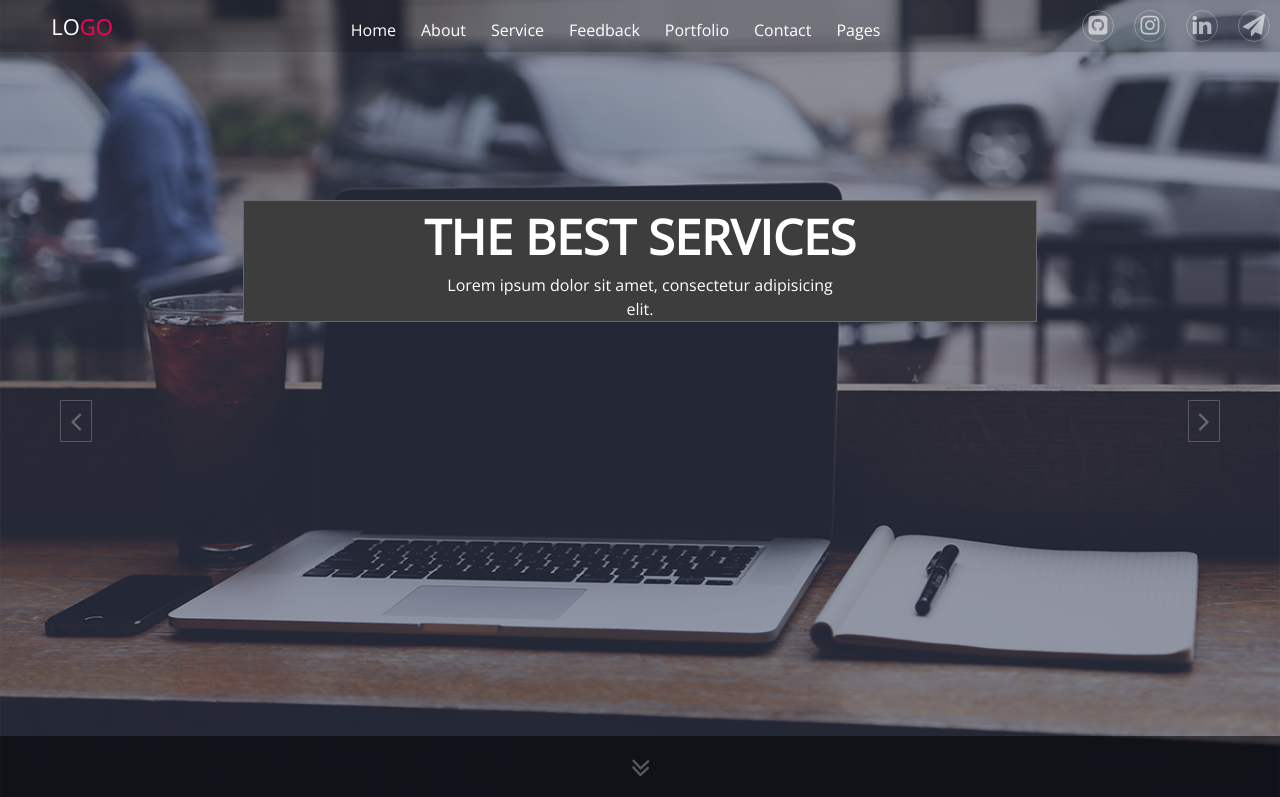
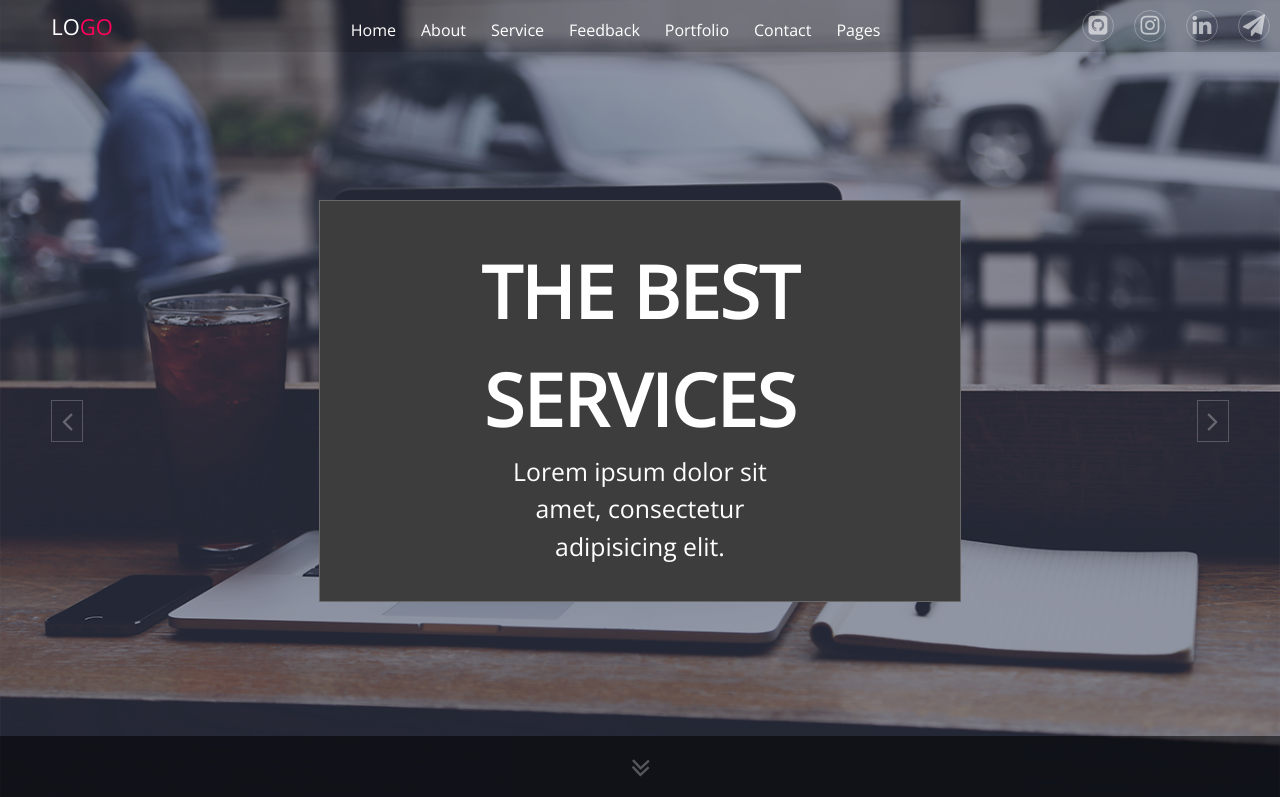
Before and after one commit to HannaChernihina/service_page, a website: page App/index.html in a window 1280 px wide. Both pictures are taken after a click on the element 76 px from the left and 421 px from the top of the page. Shown: the top 797 px of the page. Drawn offline with nearby package versions, Linux system fonts and the light colour scheme; files that its build step writes are made by us from their sources; files whose address does not match are found by name.

Commit message:
edit correctly slide style

```diff
--- a/App/index.html
+++ b/App/index.html
@@ -108,7 +108,7 @@
             <div class="overlayTitleSlid titleSlider">
                 <div class="wrapBoxTitle">
                     <p class="boxTitle">The best services</p>
-                    <p>Lorem ipsum dolor sit amet, consectetur adipisicing elit.</p>
+                    <p class="titlelastText">Lorem ipsum dolor sit amet, consectetur adipisicing elit.</p>
                 </div>
             </div></div>
 
@@ -118,7 +118,7 @@
             <div class="overlayTitleSlid titleSlider">
                 <div class="wrapBoxTitle">
                     <p class="boxTitle">The best</p>
-                    <p>Lorem ipsum dolor sit amet, consectetur adipisicing elit. A harum nesciunt quasi quo ut. Eos.</p>
+                    <p class="titlelastText">Lorem ipsum dolor sit amet, consectetur adipisicing elit. A harum nesciunt quasi quo ut. Eos.</p>
                 </div>
             </div></div>
 
@@ -128,7 +128,7 @@
             <div class="overlayTitleSlid titleSlider">
                 <div class="wrapBoxTitle">
                     <p class="boxTitle">services</p>
-                    <p>Lorem ipsum dolor sit amet, consectetur adipisicing elit. Nam, nesciunt.</p>
+                    <p class="titlelastText">Lorem ipsum dolor sit amet, consectetur adipisicing elit. Nam, nesciunt.</p>
                 </div>
             </div></div>
     </div>
--- a/css/custom_style.css
+++ b/css/custom_style.css
@@ -330,7 +330,7 @@ hr.color_hr_black {
 .prevTop {
     position: absolute;
     z-index: 1000;
-    left: 60px;
+    left: 4vw;
     top: 50%;
     width: 30px;
     display: flex !important;
@@ -354,7 +354,7 @@ hr.color_hr_black {
 .nextTop {
     position: absolute;
     z-index: 1000;
-    right: 60px;
+    right: 4vw;
     top: 50%;
     width: 30px;
     display: flex !important;
@@ -438,19 +438,25 @@ hr.color_hr_black {
 
 .wrapBoxTitle {
     border: 1px solid #ffffff38;
-
-    margin: 0px 19vw;
+    /* margin: 0px 19vw; */
     display: flex;
     justify-content: center;
     align-items: center;
     flex-direction: column;
+    height: 50vh;
+    /*width: 50vmin;*/
+    width: 50vw;
+    margin: 0 auto;
 }
 
 .wrapBoxTitle p { color: #fff;
 text-align: center;}
 .boxTitle { text-transform: uppercase;
     font-weight: bold;
-    font-size: 3rem;}
+    font-size: 9vmin;
+}
+.titlelastText {
+    font-size: 3.1vmin;}
 
 .wrapSlid {
     position: relative;}
@@ -579,9 +585,9 @@ text-align: center;}
 }
 
 @media screen and (max-width: 500px) {
-    #header { position: inherit;
-        background: #373737;
-    }
+    /*#header { position: inherit;*/
+    /*    background: #373737;*/
+    /*}*/
 }
 
 @media screen and (max-width: 400px){
```
